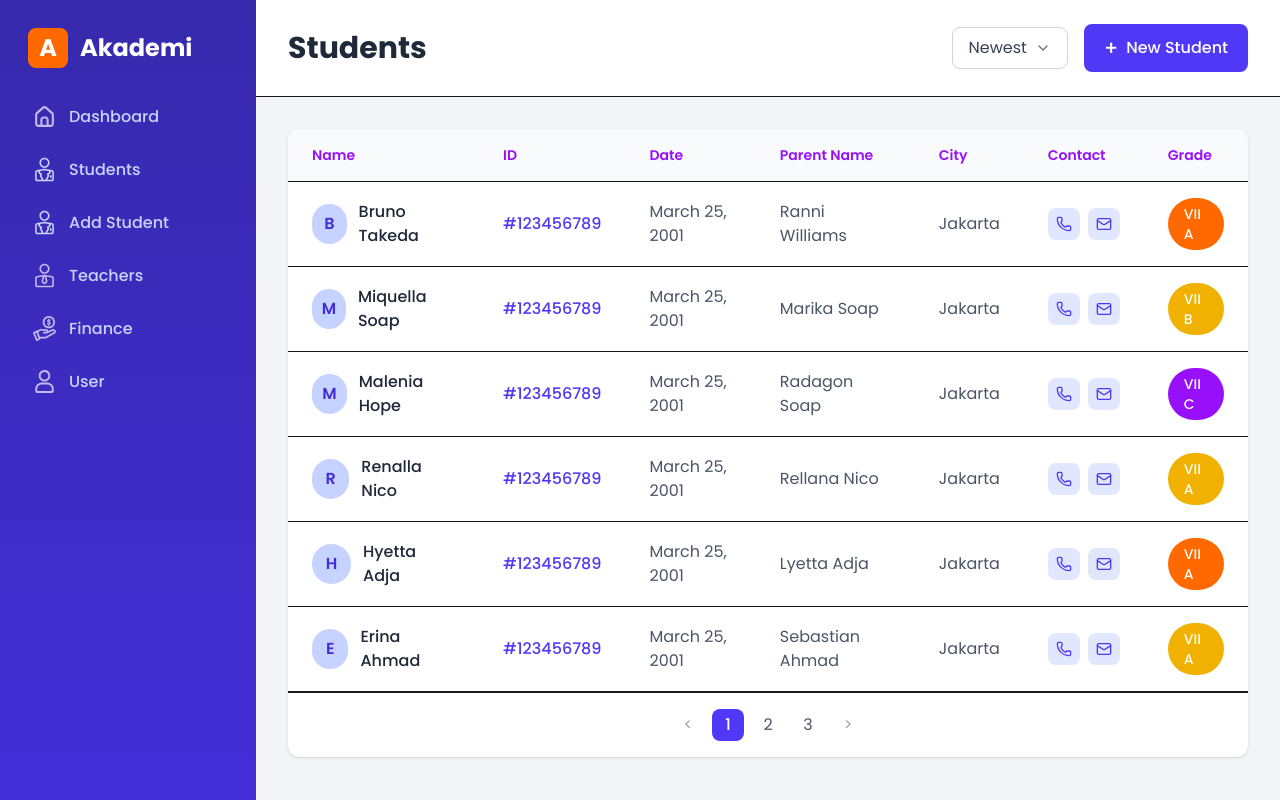
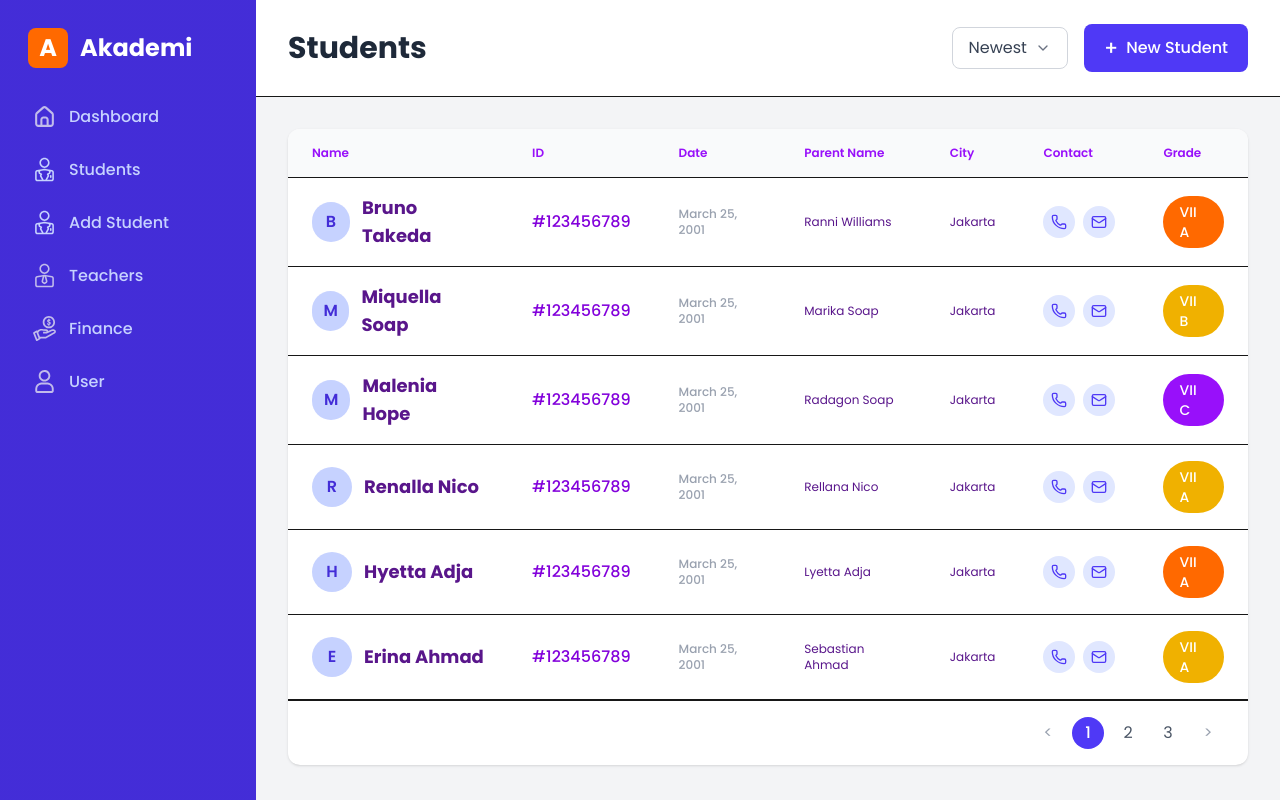
Before and after one commit to TakedaB/akademi, a Next.js app: page / in a window 1280 px wide. Built offline with nearby package versions, Linux system fonts and the light colour scheme.

Commit message:
feat: implement student dashboard UI

```diff
--- a/app/page.js
+++ b/app/page.js
@@ -143,7 +143,7 @@ export default function StudentDashboard() {
   return (
     <div className='flex h-screen bg-gray-100'>
       {/*sidebar */}
-      <aside className='w-64 bg-gradient-to-b from-indigo-800 to-indigo-700 text-white flex  flex-col'>
+      <aside className='w-64 bg-gradient-to-b from-indigo-700 to-indigo-700 text-white flex  flex-col'>
         {/*Logo */}
         <div className='px-7 pt-7 pb-6 flex items-center gap-3'>
           <div className='w-10 h-10 bg-orange-500 rounded-lg flex items-center justify-center font-bold text-2xl'>
@@ -194,13 +194,13 @@ export default function StudentDashboard() {
             <table className='w-full'>
               <thead>
                 <tr className='bg-gray-50 border-b'>
-                  <th className='px-6 py-4 text-left text-sm font-semibold text-purple-600'>Name</th>
-                  <th className='px-6 py-4 text-left text-sm font-semibold text-purple-600'>ID</th>
-                  <th className='px-6 py-4 text-left text-sm font-semibold text-purple-600'>Date</th>
-                  <th className='px-6 py-4 text-left text-sm font-semibold text-purple-600'>Parent Name</th>
-                  <th className='px-6 py-4 text-left text-sm font-semibold text-purple-600'>City</th>
-                  <th className='px-6 py-4 text-left text-sm font-semibold text-purple-600'>Contact</th>
-                  <th className='px-6 py-4 text-left text-sm font-semibold text-purple-600'>Grade</th>
+                  <th className='px-6 py-4 text-left text-xs font-semibold text-purple-600'>Name</th>
+                  <th className='px-6 py-4 text-left text-xs font-semibold text-purple-600'>ID</th>
+                  <th className='px-6 py-4 text-left text-xs font-semibold text-purple-600'>Date</th>
+                  <th className='px-6 py-4 text-left text-xs font-semibold text-purple-600'>Parent Name</th>
+                  <th className='px-6 py-4 text-left text-xs font-semibold text-purple-600'>City</th>
+                  <th className='px-6 py-4 text-left text-xs font-semibold text-purple-600'>Contact</th>
+                  <th className='px-6 py-4 text-left text-xs font-semibold text-purple-600'>Grade</th>
                 </tr>
               </thead>
               <tbody>
@@ -211,19 +211,19 @@ export default function StudentDashboard() {
                         <div className='w-10 h-10 bg-indigo-200 rounded-full flex items-center justify-center text-indigo-700 font-semibold'>
                           {student.name.charAt(0)}
                         </div>
-                        <span className='font-medium text-gray-800'>{student.name}</span>
+                        <span className='font-bold text-lg text-purple-900'>{student.name}</span>
                       </div>
                     </td>
-                    <td className='px-6 py-4 text-indigo-600 font-medium'>{student.studentId}</td>
-                    <td className='px-6 py-4 text-gray-600'>{student.date}</td>
-                    <td className='px-6 py-4 text-gray-600'>{student.parentName}</td>
-                    <td className='px-6 py-4 text-gray-600'>{student.city}</td>
+                    <td className='px-6 py-4 text-base font-medium text-purple-700'>{student.studentId}</td>
+                    <td className='px-6 py-4 text-xs font-medium text-gray-400'>{student.date}</td>
+                    <td className='px-6 py-4 text-xs  text-purple-900'>{student.parentName}</td>
+                    <td className='px-6 py-4 text-xs text-purple-900'>{student.city}</td>
                     <td className='px-6 py-4'>
                       <div className='flex gap-2'>
-                        <button className='w-8 h-8 bg-indigo-100 rounded-lg flex items-center justify-center hover:bg-indigo-200 transition-colors'>
+                        <button className='w-8 h-8 bg-indigo-100 rounded-full flex items-center justify-center hover:bg-indigo-200 transition-colors'>
                           <Phone size={16} className='text-indigo-600'/>
                         </button>
-                        <button className='w-8 h-8 bg-indigo-100 rounded-lg flex items-center justify-center hover:bg-indigo-200 transition-colors'>
+                        <button className='w-8 h-8 bg-indigo-100 rounded-full flex items-center justify-center hover:bg-indigo-200 transition-colors'>
                           <Mail size={16} className='text-indigo-600'/>
                         </button>
                       </div>
@@ -239,20 +239,20 @@ export default function StudentDashboard() {
             </table>
 
             {/*Pagination */}
-            <div className='px-6 py-4 flex items-center justify-center gap-2 border-t'>
-              <button className='w-8 h-8 flex items-center justify-center text-gray-400 hover:bg-gray-100 rounded-lg'>
+            <div className='px-6 py-4 flex items-center justify-end gap-2 border-t'>
+              <button className='w-8 h-8 flex items-center justify-center text-gray-400 hover:bg-gray-100 rounded-full'>
                 {'<'}
               </button>
-              <button className='w-8 h-8 flex items-center justify-center bg-indigo-600 text-white rounded-lg font-medium'>
+              <button className='w-8 h-8 flex items-center justify-center bg-indigo-600 text-white rounded-full font-medium'>
                 1
               </button>
-              <button className='w-8 h-8 flex items-center justify-center text-gray-600 hover:bg-gray-100 rounded-lg'>
+              <button className='w-8 h-8 flex items-center justify-center text-gray-600 hover:bg-gray-100 rounded-full'>
                 2
               </button>
-              <button className='w-8 h-8 flex items-center justify-center text-gray-600 hover:bg-gray-100 rounded-lg'>
+              <button className='w-8 h-8 flex items-center justify-center text-gray-600 hover:bg-gray-100 rounded-full'>
                 3
               </button>
-              <button className='w-8 h-8 flex items-center justify-center text-gray-400 hover:bg-gray-100 rounded-lg'>
+              <button className='w-8 h-8 flex items-center justify-center text-gray-400 hover:bg-gray-100 rounded-full'>
                 {'>'}
               </button>
             </div>
```
